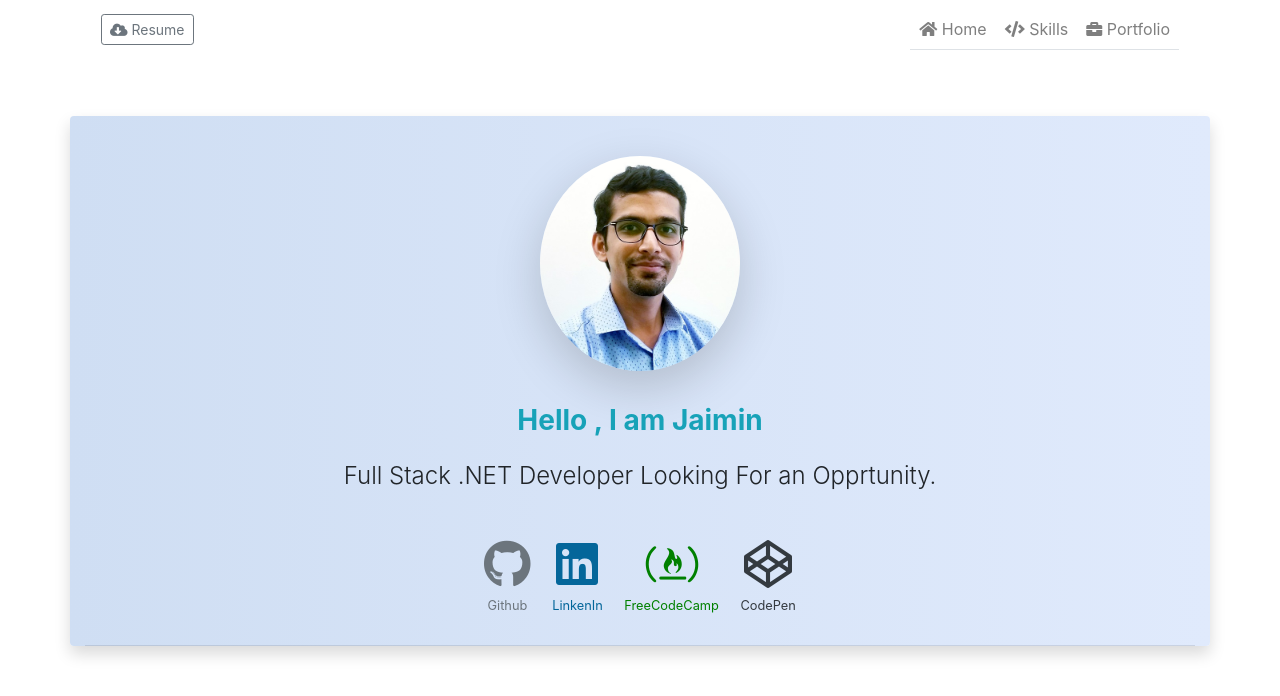
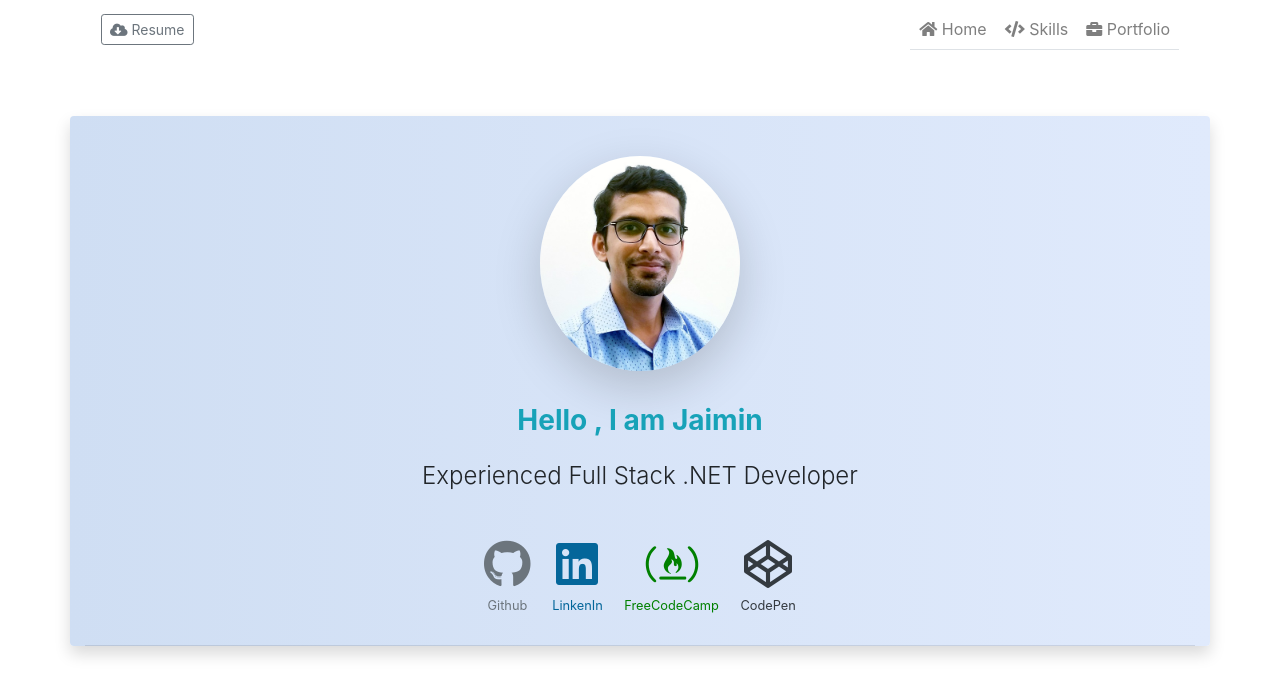
Before and after one commit to jpnine/PortFolio_HTML, a plain HTML site: page index.html in a window 1280 px wide. Drawn offline with nearby package versions, Linux system fonts and the light colour scheme.

Commit message:
title change

```diff
--- a/index.html
+++ b/index.html
@@ -84,7 +84,7 @@
 
       </div>
 
-      <h4 class="font-weight-light mb-0"><span class="">Full Stack .NET Developer Looking For an Opprtunity.</span></h4>
+      <h4 class="font-weight-light mb-0"><span class="">Experienced Full Stack .NET Developer</span></h4>
       <hr style="visibility: hidden">
 
       <!-- Icon Grid -->
```
